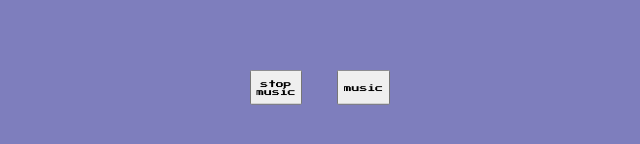
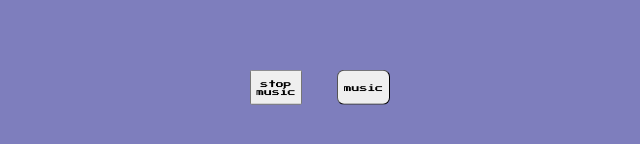
Before and after one commit to Jadeeeeeeeeeeee/JadeYeti.github.io, a website: page index.html in a window 1280 px wide. Shown: the part 594-738 px from the top of the page, 313-953 px from the left. Drawn offline with Linux system fonts and the light colour scheme.

Commit message:
Update main.css

```diff
--- a/main.css
+++ b/main.css
@@ -123,6 +123,7 @@
     font-weight: 400;
     font-style: normal;
     font-size: smaller;
+       border-radius: 10px;
 }
 
 #music{
@@ -133,5 +134,4 @@
     width: 500px;
     height: 75px;
     text-align: center;
-    border-radius: 10px;
 }
```
